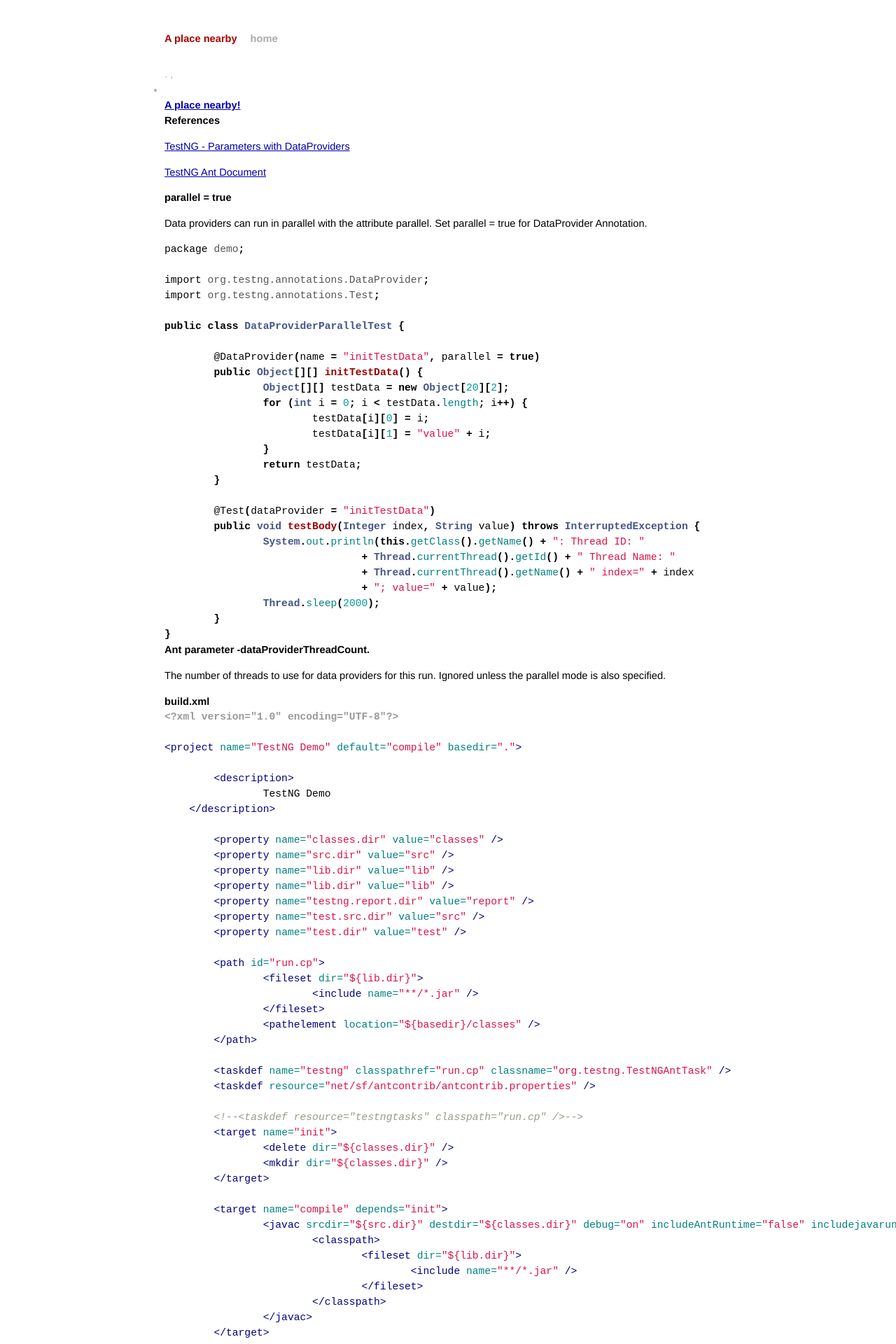
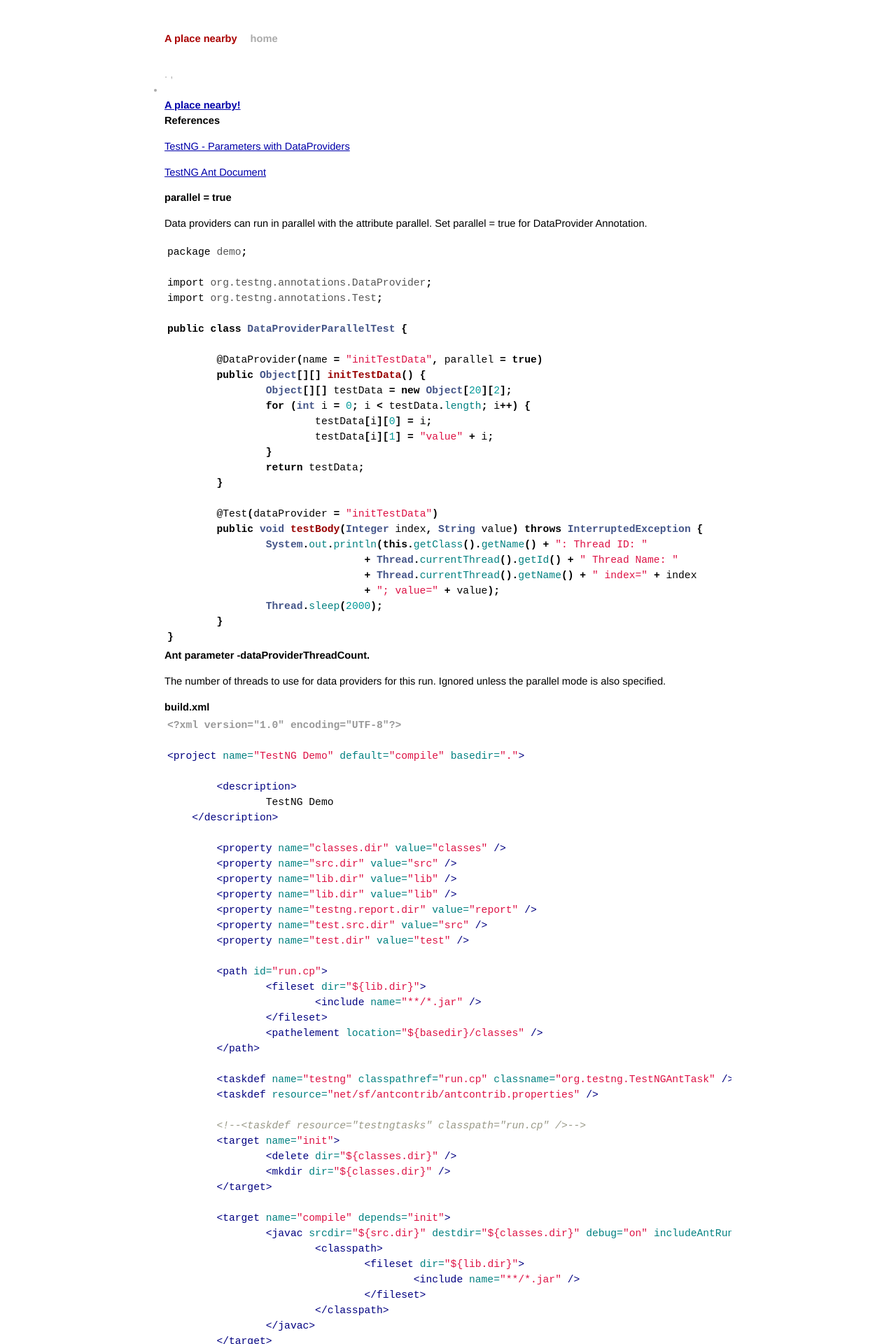
Before and after one commit to rissen/rissen.github.com, a Jekyll site: the page built from blog.html, in a window 1280 px wide. Shown: the top 1920 px of the page at 70% size. Built offline with Jekyll 4.4.1, drawn with Linux system fonts in a browser that asks for light colours; Markdown is read by kramdown in place of the engine named in the settings; a style sheet for code colours, icons or effects is not loaded.

Commit message:
add pre stype

```diff
--- a/css/screen.css
+++ b/css/screen.css
@@ -53,6 +53,10 @@ table {
   font: 100%;
 }
 
+pre {
+  overflow: auto;
+  padding: 4px;
+}
 /*****************************************************************************/
 /*
 /* Home
```
